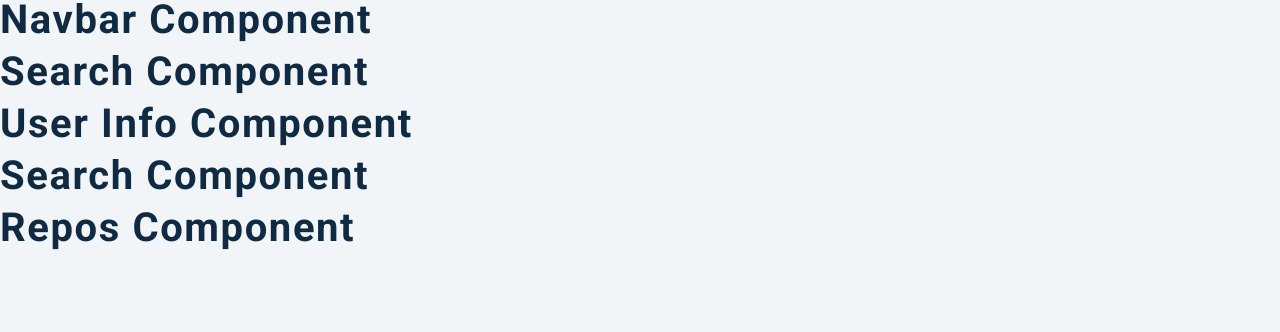
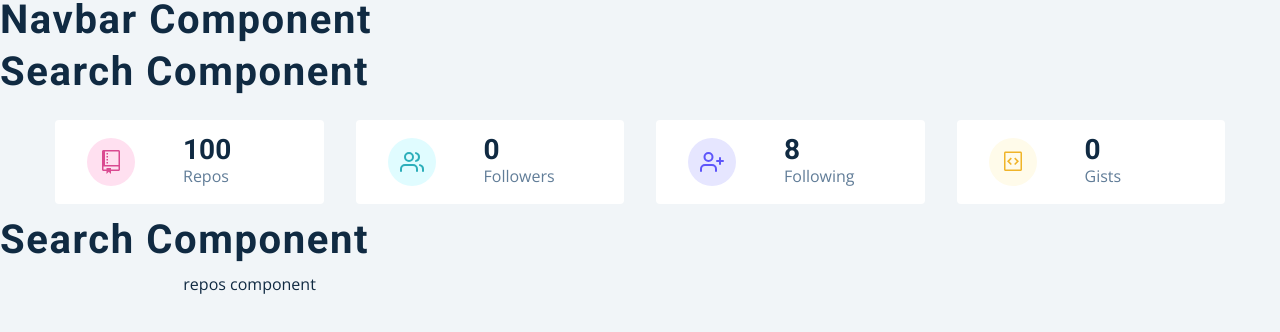
Before and after one commit to erdldncr/search-github-users, a React (Create React App) app: page / in a window 1280 px wide. Shown: the top 332 px of the page. Built offline with nearby package versions, Linux system fonts and the light colour scheme.

Commit message:
user info added

```diff
--- a/src/components/Info.js
+++ b/src/components/Info.js
@@ -5,11 +5,33 @@ import { GoRepo, GoGist } from 'react-icons/go';
 import { FiUsers, FiUserPlus } from 'react-icons/fi';
 
 const UserInfo = () => {
-  const {followers,githubUSers,repo}=React.useContext(GithubContext)
-
-  return <h2>user info component</h2>;
+  const {githubUser}=React.useContext(GithubContext)
+  const {public_repos,followers,following,public_gists}=githubUser
+  const items=[
+    {id:1,icon:<GoRepo className='icon'/>, label:'repos',value:public_repos,color:'pink'},
+    {id:2,icon:<FiUsers className='icon'/>, label:'followers',value:followers,color:'green'},
+    {id:3,icon:<FiUserPlus className='icon'/>, label:'following',value:following,color:'purple'},
+    {id:4,icon:<GoGist className='icon'/>, label:'gists',value:public_gists,color:'yellow'}
+  ]
+  return <section className="section">
+    <Wrapper className='section-center'>
+        {items.map(item=>{
+          return <Item {...item}/>
+        })}
+    </Wrapper>
+  </section>
 };
 
+const Item =({icon,label,value,color})=>{
+  return <article className="item">
+    <span className={color}> {icon} </span>
+    <div className="">
+      <h3>{value}</h3>
+      <p>{label}</p>
+    </div>
+
+  </article>
+}
 
 const Wrapper = styled.section`
   display: grid;
--- a/src/components/Repos.js
+++ b/src/components/Repos.js
@@ -3,7 +3,7 @@ import styled from 'styled-components';
 import { GithubContext } from '../context/context';
 import { ExampleChart, Pie3D, Column3D, Bar3D, Doughnut2D } from './Charts';
 const Repos = () => {
-  return <h2>repos component</h2>;
+  return <Wrapper>repos component</Wrapper>;
 };
 
 const Wrapper = styled.div`
```
